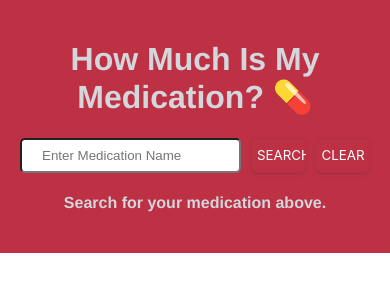
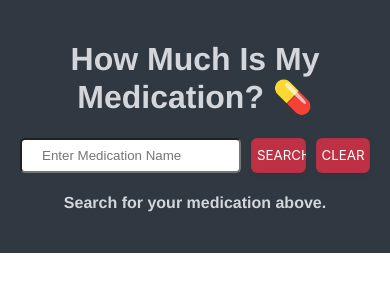
Before and after one commit to late-fall/medcoverage, a Flask app: page / in a window 390 px wide. Shown: the top 300 px of the page. Run offline with Flask 3, Linux system fonts and the light colour scheme.

Commit message:
changed width for mobile

```diff
--- a/static/css/main.css
+++ b/static/css/main.css
@@ -135,10 +135,9 @@ th, td {
     min-width: 80px;
 }
 
-@media screen and (max-width: 600px) {
+@media (max-width: 600px) {
     .content {
         width: 390px;
-        background-color: var(--redish);
     }
     form {
         width: 350px;
```
